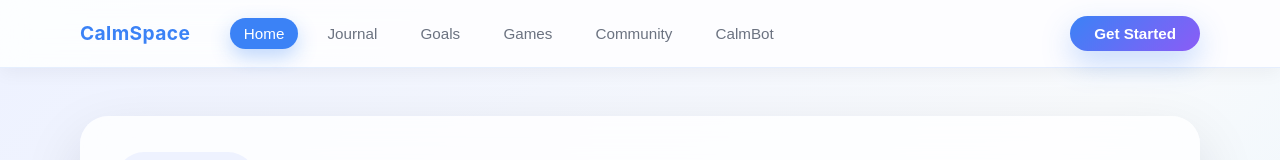
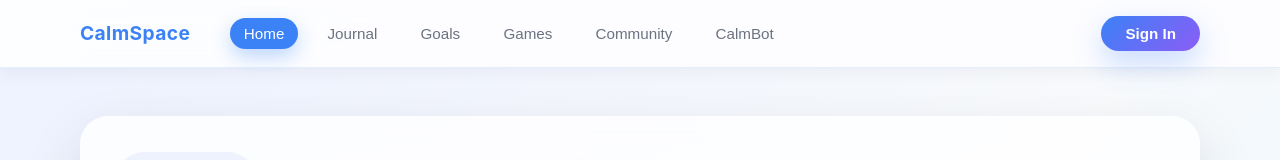
Before and after one commit to hariom-pandeyy/CalmSpace_Therapy_App, a React (Vite) app: page / in a window 1280 px wide. Shown: the top 160 px of the page. Built offline with nearby package versions, Linux system fonts and the light colour scheme; no server answers.

Commit message:
fix: destructure logoutDemo and toggle button to Sign In when logged out

```diff
--- a/src/components/TopNavBar.jsx
+++ b/src/components/TopNavBar.jsx
@@ -17,7 +17,7 @@ export default function TopNavBar({
   setCurrentPage,
   setAuthPage
 }) {
-  const { auth, user } = useContext(FirebaseContext);
+  const { auth, user, logoutDemo } = useContext(FirebaseContext);
   const isAuthenticated = useMemo(() => Boolean(user), [user]);
 
   const handleGetStarted = () => {
@@ -29,15 +29,16 @@ export default function TopNavBar({
   };
 
   const handleLogout = async () => {
+    try {
       logoutDemo?.();
       if (auth) {
-      try {
         await signOut(auth);
+      }
     } catch (error) {
-        console.error('Failed to sign out', error);
-      }
+      console.warn('Sign out warning', error);
     }
     setCurrentPage?.(PAGES.HOME);
+    setAuthPage?.('login');
   };
 
   return (
@@ -64,7 +65,7 @@ export default function TopNavBar({
           </ul>
         </div>
         <div className="top-nav__actions">
-          {isAuthenticated && (
+          {isAuthenticated ? (
             <button
               type="button"
               onClick={handleLogout}
@@ -72,14 +73,15 @@ export default function TopNavBar({
             >
               Logout
             </button>
-          )}
+          ) : (
             <button
               type="button"
               onClick={handleGetStarted}
               className="top-nav__cta"
             >
-            Get Started
+              Sign In
             </button>
+          )}
         </div>
       </nav>
     </header>
```
Lines whose indentation alone changed are shown as unchanged.
